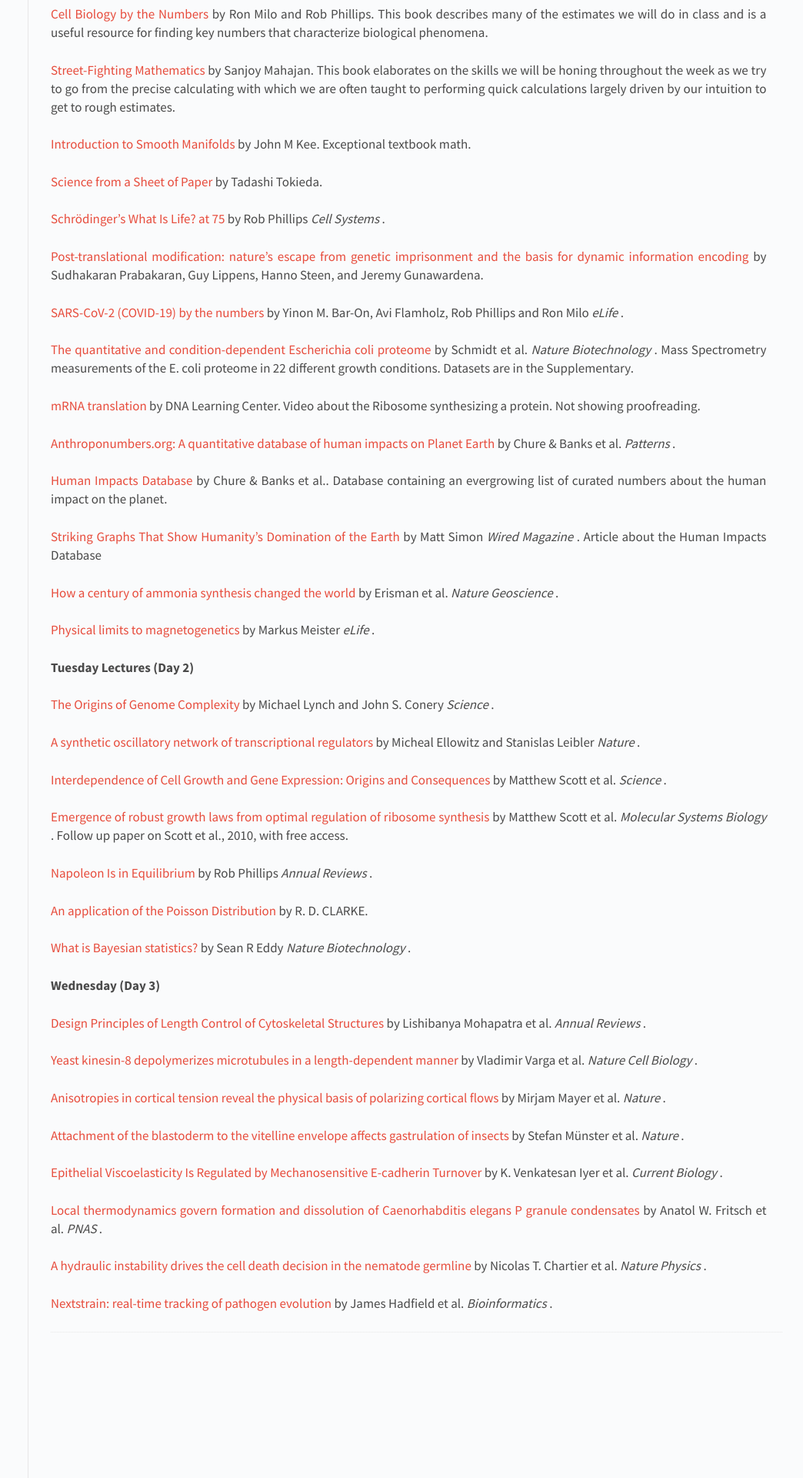
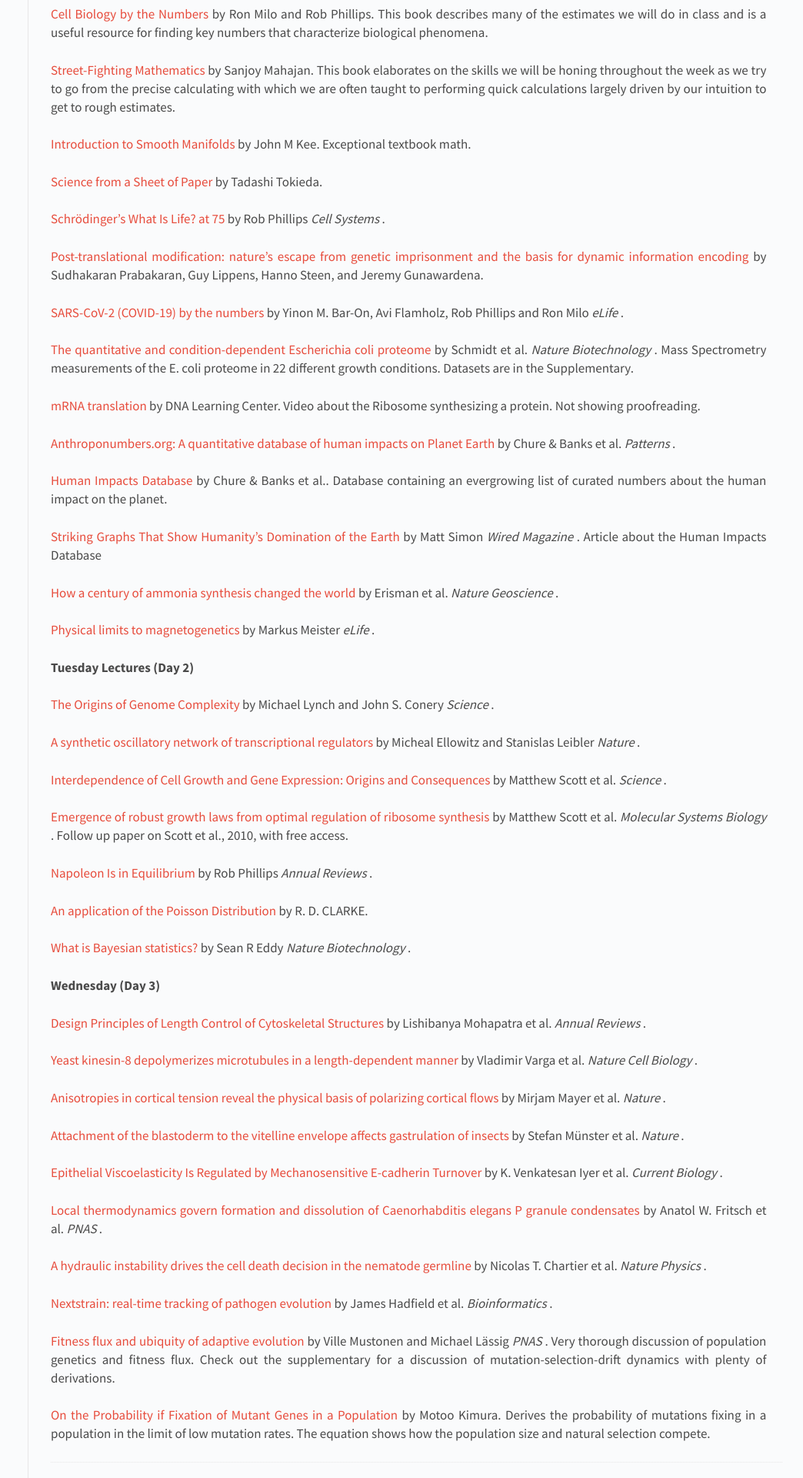
Before and after one commit to RPGroup-PBoC/pboc22_dresden, a Jekyll site: the page built from _posts/2022-01-28-materials.md, in a window 1280 px wide. Shown: the part 756-2676 px from the top of the page at 77% size, without its empty margins (236-1280 px from the left). Built offline with Jekyll 4.4.1, drawn with Linux system fonts in a browser that asks for light colours.

Commit message:
added population genetic papers

```diff
--- a/_data/papers.yaml
+++ b/_data/papers.yaml
@@ -147,3 +147,14 @@ Wednesday (Day 3):
    author: "James Hadfield et al."
    journal: "Bioinformatics"
    link: "https://docs.nextstrain.org/en/latest/learn/about.html#:~:text=Hadfield%20et%20al.%2C%20Nextstrain%3A%20real%2Dtime%20tracking%20of%20pathogen%20evolution%20%2C%20Bioinformatics%20(2018)"
+
+ - title: "Fitness flux and ubiquity of adaptive evolution"
+   author: "Ville Mustonen and Michael Lässig"
+   journal: "PNAS"
+   description: "Very thorough discussion of population genetics and fitness flux. Check out the supplementary for a discussion of mutation-selection-drift dynamics with plenty of derivations."
+   link: "https://www.pnas.org/doi/full/10.1073/pnas.0907953107#supplementary-materials"
+
+ - title: "On the Probability if Fixation of Mutant Genes in a Population"
+   author: "Motoo Kimura"
+   description: "Derives the probability of mutations fixing in a population in the limit of low mutation rates. The equation shows how the population size and natural selection compete."
+   link: "https://www.ncbi.nlm.nih.gov/pmc/articles/PMC1210364/pdf/713.pdf"
```
